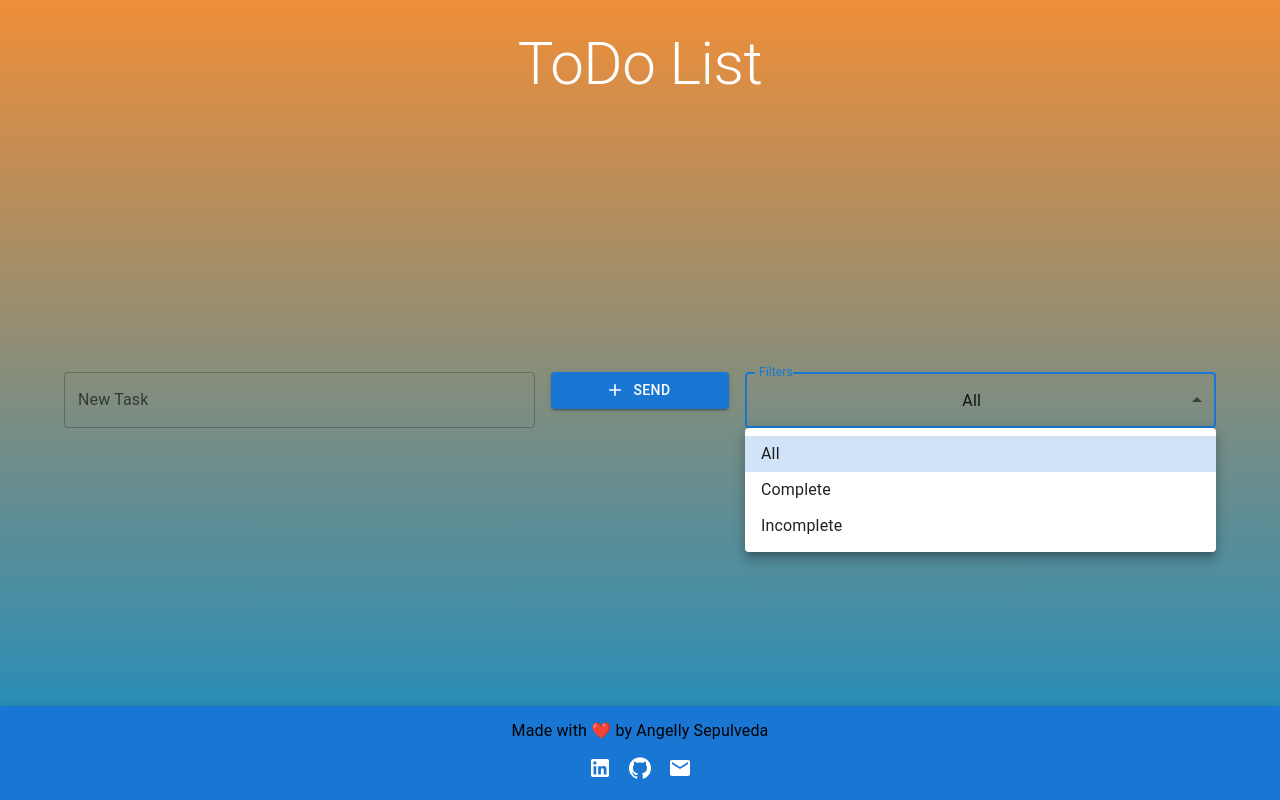
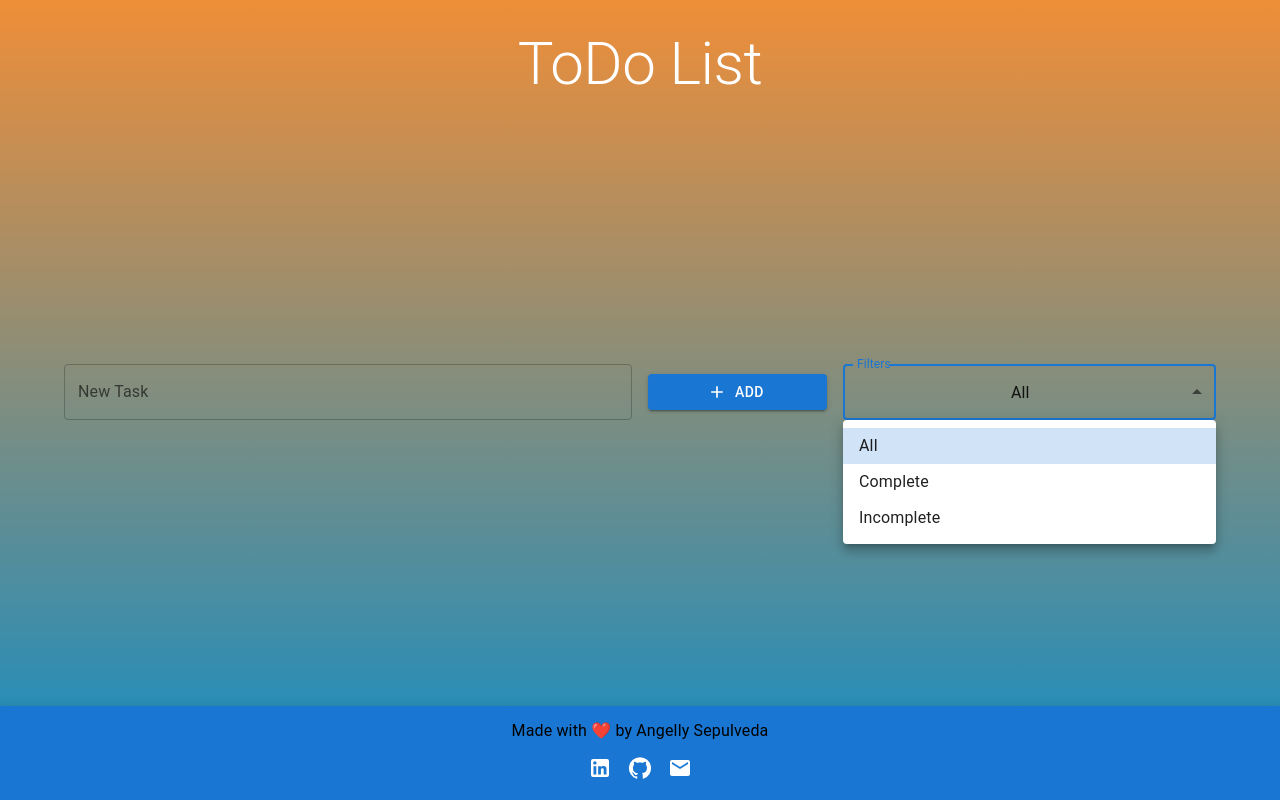
Before and after one commit to Angellysg/Todo-List, a React (Vite) app: page / in a window 1280 px wide. Both pictures are taken after a click on the element "All". Built offline with nearby package versions, Linux system fonts and the light colour scheme.

Commit message:
add styles to the button, task list, complete button and delete button, create a popup window for when a task is completed, modify the validation message and place it at the bottom of the form.

```diff
--- a/package.json
+++ b/package.json
@@ -15,7 +15,9 @@
     "@mui/icons-material": "^5.15.13",
     "@mui/material": "^5.15.13",
     "formik": "^2.4.5",
+    "framer-motion": "^11.0.22",
     "react": "^18.2.0",
+    "react-confetti": "^6.1.0",
     "react-dom": "^18.2.0"
   },
   "devDependencies": {
--- a/src/App.css
+++ b/src/App.css
@@ -16,6 +16,22 @@
 }
 .logo.react:hover {
   filter: drop-shadow(0 0 2em #61dafbaa);
+}
+
+.todo-form {
+  display: flex;
+  justify-content: space-between;
+  align-items: center;
+  margin-bottom: 20px; /* Agrega margen inferior para separar del resto del contenido */
+}
+
+.todo-input {
+  flex: 1; /* El campo de entrada de la tarea debe ocupar todo el espacio restante */
+  margin-right: 10px; /* Agrega un pequeño margen entre el campo de entrada y el botón */
+}
+
+.filter-select {
+  width: 150px; /* Define un ancho fijo para el filtro */
 }
 
 
--- a/src/components/AddTask.jsx
+++ b/src/components/AddTask.jsx
@@ -1,20 +1,25 @@
-import React from 'react';
-import { Container, TextField, Button, Grid, FormControl, InputLabel, Select, MenuItem, Paper } from '@mui/material';
+import React, { useState } from 'react';
+import { Container, TextField, Button, Grid, FormControl, InputLabel, Select, MenuItem, Paper, Dialog, DialogTitle, DialogContent, DialogActions } from '@mui/material';
 import AddIcon from '@mui/icons-material/Add';
 import DeleteIcon from '@mui/icons-material/Delete';
+import DoneIcon from '@mui/icons-material/Done';
 import { Formik, Form, Field } from 'formik';
 
 function AddTask() {
     // Estado para almacenar las tareas
-    const [tasks, setTasks] = React.useState(() => {
+    const [tasks, setTasks] = useState(() => {
         const storedTasks = JSON.parse(localStorage.getItem('tasks')) || [];
         return storedTasks;
     });
+
     // Estado para el filtro seleccionado
-    const [selectedFilter, setSelectedFilter] = React.useState(() => {
+    const [selectedFilter, setSelectedFilter] = useState(() => {
         const storedFilter = localStorage.getItem('selectedFilter') || 'All';
         return storedFilter;
     });
+
+    // Estado para mostrar la ventana emergente cuando se completa una tarea
+    const [showAlert, setShowAlert] = useState(false);
 
     // Manejador para eliminar una tarea
     const handleDeleteTask = (taskId) => {
@@ -30,6 +35,16 @@ function AddTask() {
         );
         setTasks(updatedTasks);
         localStorage.setItem('tasks', JSON.stringify(updatedTasks));
+
+        // Mostrar la ventana emergente solo si la tarea se completa
+        if (!tasks.find(task => task.id === taskId).completed) {
+            setShowAlert(true);
+
+            // Ocultar la ventana emergente después de 2 segundos
+            setTimeout(() => {
+                setShowAlert(false);
+            }, 1000);
+        }
     };
 
     // Manejador para cambiar el filtro seleccionado
@@ -53,7 +68,7 @@ function AddTask() {
 
     return (
         <Container sx={{ width: '100%' }}>
-            {/* Sección para agregar una nueva tarea */}
+            {/* Formulario para agregar una nueva tarea */}
             <Formik
                 initialValues={{ taskInput: '' }}
                 onSubmit={(values, { resetForm }) => {
@@ -71,7 +86,7 @@ function AddTask() {
                 validate={(values) => {
                     const errors = {};
                     if (!values.taskInput.trim()) {
-                        errors.taskInput = 'Cannot be empty';
+                        errors.taskInput = 'The New task field cannot be empty.';
                     } else if (values.taskInput.length > 50) {
                         errors.taskInput = 'Must be 50 characters or less';
                     }
@@ -80,9 +95,9 @@ function AddTask() {
             >
                 {({ errors, touched }) => (
                     <Form>
-                        <Grid container spacing={2} alignItems="flex-start">
-                            <Grid item xs={12} sm={5}>
-                                {/* Campo de entrada de la tarea */}
+                        <Grid container spacing={2} alignItems="center" justifyContent="center">
+                            {/* Campo de entrada de la tarea */}
+                            <Grid item xs={12} sm={6}>
                                 <Field
                                     as={TextField}
                                     fullWidth
@@ -91,23 +106,29 @@ function AddTask() {
                                     label="New Task"
                                     variant="outlined"
                                     error={errors.taskInput && touched.taskInput}
-                                    helperText={errors.taskInput && touched.taskInput && errors.taskInput}
+                                    InputProps={{
+                                        style: {
+                                            borderColor: errors.taskInput && touched.taskInput ? '#B22222' : '#B22222',
+                                        }
+                                    }}
+                                    autoComplete="off" // Evitar sugerencias de autocompletado
                                 />
                             </Grid>
-                            <Grid item xs={12} sm={2}>
-                                {/* Botón para agregar una nueva tarea */}
+                            {/* Botón para enviar la tarea */}
+                            <Grid item xs={12} sm={2} justifyContent="center" alignItems="center">
                                 <Button
                                     type="submit"
                                     fullWidth
                                     variant="contained"
                                     color="primary"
                                     startIcon={<AddIcon />}
+                                    sx={{ '&:focus': { outline: 'none' } }}
                                 >
-                                    Send
+                                    Add
                                 </Button>
                             </Grid>
-                            <Grid item xs={12} sm={5}>
-                                {/* Selector de filtro */}
+                            {/* Selector de filtro */}
+                            <Grid item xs={12} sm={4}>
                                 <FormControl fullWidth>
                                     <InputLabel id="filter-label">Filters</InputLabel>
                                     <Select
@@ -116,6 +137,8 @@ function AddTask() {
                                         value={selectedFilter}
                                         onChange={handleFilterChange}
                                         label="Filter"
+                                        className="filter-select"
+                                        style={{ width: '100%' }}
                                     >
                                         <MenuItem value="All">All</MenuItem>
                                         <MenuItem value="Complete">Complete</MenuItem>
@@ -123,23 +146,92 @@ function AddTask() {
                                     </Select>
                                 </FormControl>
                             </Grid>
+                            {/* Espacio reservado para la alerta de validación */}
+                            <Grid item xs={12} sm={6}>
+                                {errors.taskInput && touched.taskInput && (
+                                    <div style={{ color: '#B22222', textAlign: 'center', marginTop: '5px', marginBottom: '15px', fontSize: '1.2rem' }}>
+                                        {errors.taskInput}
+                                    </div>
+                                )}
+                            </Grid>
                         </Grid>
                     </Form>
                 )}
             </Formik>
+
             {/* Lista de tareas filtradas */}
             {filteredTasks().map((task) => (
-                <Paper key={task.id} style={{ padding: '10px', marginBottom: '5px', display: 'flex', alignItems: 'center' }}>
+                <Paper
+                    key={task.id}
+                    style={{
+                        padding: '10px',
+                        marginBottom: '5px',
+                        display: 'flex',
+                        alignItems: 'center',
+                        backgroundColor: task.completed ? 'lightgrey' : 'white',
+
+
+                    }}
+                >
                     <div style={{ flex: 1 }}>
-                        {/* Checkbox para cambiar el estado de la tarea */}
-                        <input type="checkbox" checked={task.completed} onChange={() => handleToggleTask(task.id)} />
-                        {/* Texto de la tarea */}
-                        <span style={{ marginLeft: '5px', textDecoration: task.completed ? 'line-through' : 'none' }}>{task.text}</span>
+                        <span
+                            style={{
+                                marginLeft: '5px',
+                                textDecoration: task.completed ? 'line-through' : 'none',
+                                color: task.completed ? 'grey' : 'inherit',
+                                fontSize: '1.2rem',
+
+                            }}
+                        >
+                            {task.text}
+                        </span>
                     </div>
+                    {/* Botón para completar la tarea */}
+                    <Button
+                        onClick={() => handleToggleTask(task.id)}
+                        sx={{
+                            minWidth: 'auto',
+                            '&:focus': {
+                                outline:                             'none',
+                            },
+                            backgroundColor: task.completed ? 'green' : 'inherit',
+                            color: task.completed ? '#FFFFFF' : 'inherit',
+                            '& .MuiSvgIcon-root': {
+                                color: task.completed ? '#FFFFFF' : 'green',
+                            },
+                            '&:hover': {
+                                backgroundColor: 'lightgrey',
+                            },
+                        }}
+                    >
+                        <DoneIcon />
+                    </Button>
                     {/* Botón para eliminar la tarea */}
-                    <Button onClick={() => handleDeleteTask(task.id)}><DeleteIcon /></Button>
+                    <Button
+                        onClick={() => handleDeleteTask(task.id)}
+                        sx={{
+                            minWidth: 'auto',
+                            '&:focus': {
+                                outline: 'none',
+                            },
+                            color: task.completed ? 'grey' : 'success',
+                            fontSize: '1.2rem',
+                            '&:hover': {
+                                backgroundColor: 'lightgrey',
+                            },
+                        }}
+                    >
+                        <DeleteIcon />
+                    </Button>
                 </Paper>
             ))}
+            {/* Ventana emergente para mostrar el mensaje de tarea completada */}
+            <Dialog open={showAlert} onClose={() => setShowAlert(false)} sx={{ textAlign: 'center' }}>
+                <DialogTitle>You completed a task!</DialogTitle>
+                <DialogContent>
+                    <DoneIcon sx={{ fontSize: 64, color: 'green' }} />
+                </DialogContent>
+            </Dialog>
         </Container>
     );
 }
--- a/src/components/TasksList.jsx
+++ b/src/components/TasksList.jsx
@@ -13,7 +13,7 @@ function TaskItem({ task, onDelete, onToggle }) {
     };
 
     return (
-        <Container>
+        <Container sx={{textAlign: 'center' }}>
             {/* Contenido de la tarea */}
         </Container>
     );
@@ -45,14 +45,15 @@ function TasksList({ tasks, onDeleteTask, onToggleTask }) {
 
     return (
         // Renderiza la lista de tareas
-        <Container sx={{ Width: '100%' }}>
-            {/* Mapea sobre las tareas y renderiza un componente TaskItem por cada una */}
+        <Container sx={{ width: '100%' , textAlign: 'center'}}>
+            {/* Renderiza la lista de tareas */}
             {tasks.map((task) => (
                 <TaskItem
                     key={task.id}
                     task={task}
                     onDelete={handleDeleteTask}
                     onToggle={handleToggleTask}
+
                 />
             ))}
         </Container>
--- a/src/index.css
+++ b/src/index.css
@@ -60,6 +60,7 @@ button:focus-visible {
 }
 
 
+
 @media (prefers-color-scheme: light) {
   :root {
     color: #213547;
```
Also changed, not shown: 1 other file (tests, documents, lock files or other folders).
